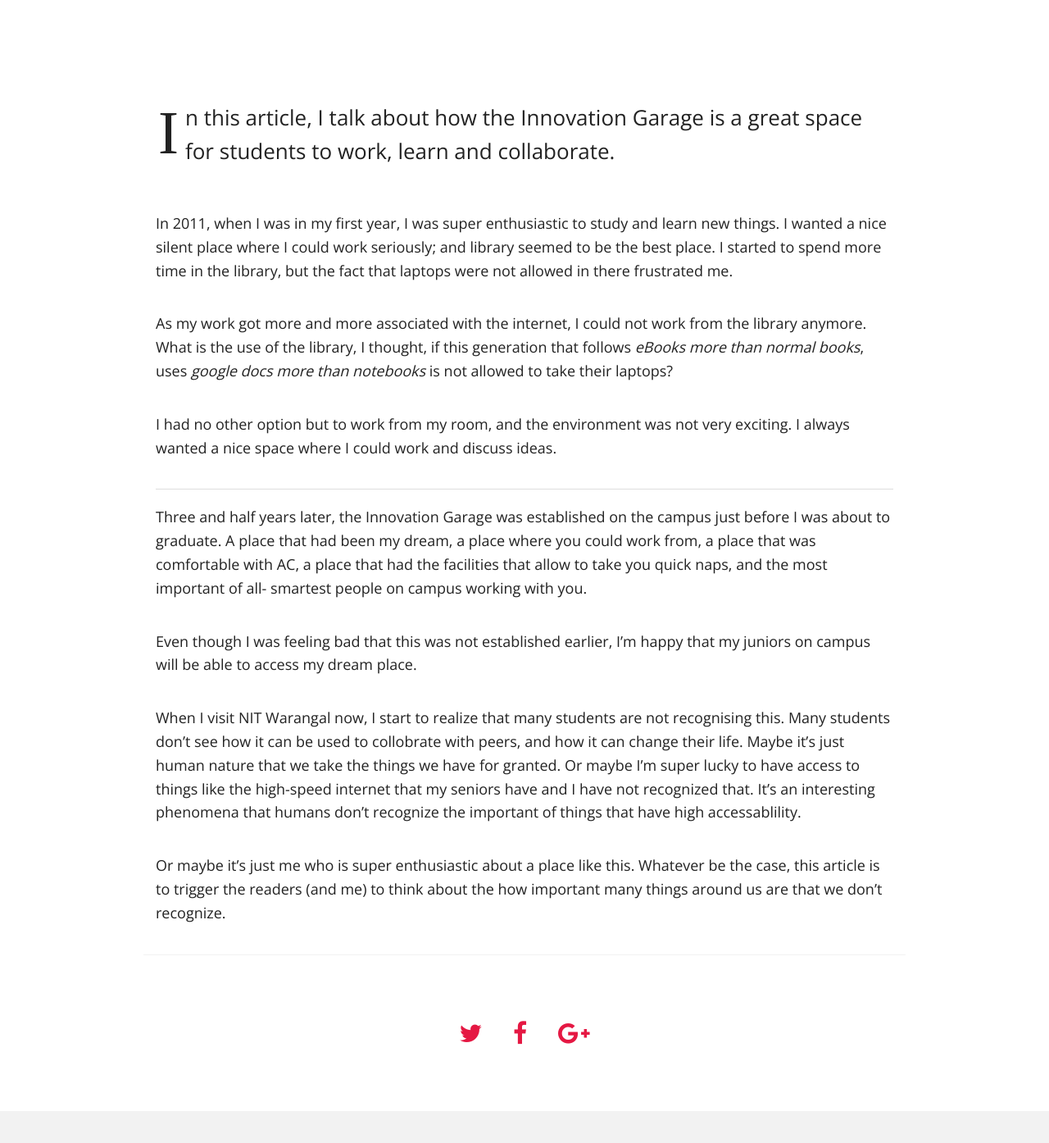
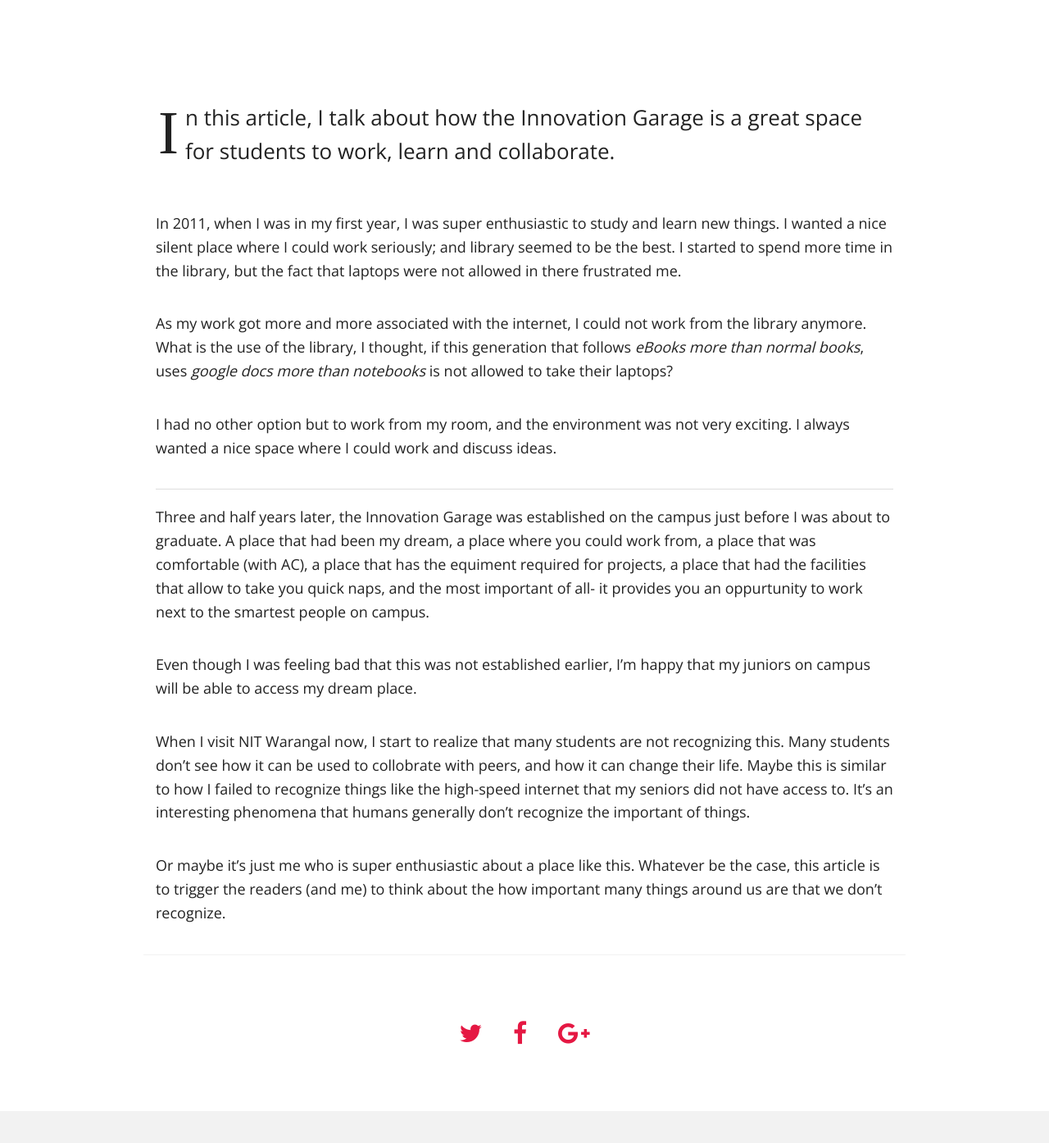
Before and after one commit to psurya1994/psurya1994.github.io, a Jekyll site: the page built from _posts/2016-03-21-how-ig-is-helping-nitw.md, in a window 1280 px wide and 1400 px high, scrolled down 483 px. Shown: the top 1394 px of the window at 82% size. Built offline with Jekyll 4.4.1, drawn with Linux system fonts in a browser that asks for light colours; nearby versions of some CDN libraries; comment, search, counter and statistics services are not loaded.

Commit message:
updates.

```diff
--- a/_posts/2016-03-21-how-ig-is-helping-nitw.md
+++ b/_posts/2016-03-21-how-ig-is-helping-nitw.md
@@ -23,10 +23,10 @@ I had no other option but to work from my room, and the environment was not very
 
 -----
 
-Three and half years later, the Innovation Garage was established on the campus just before I was about to graduate. A place that had been my dream, a place where you could work from, a place that was comfortable with AC, a place that had the facilities that allow to take you quick naps, and the most important of all- smartest people on campus working with you.
+Three and half years later, the Innovation Garage was established on the campus just before I was about to graduate. A place that had been my dream, a place where you could work from, a place that was comfortable (with AC), a place that has the equiment required for projects, a place that had the facilities that allow to take you quick naps, and the most important of all- it provides you an oppurtunity to work next to the smartest people on campus.
 
 Even though I was feeling bad that this was not established earlier, I'm happy that my juniors on campus will be able to access my dream place.
 
-When I visit NIT Warangal now, I start to realize that many students are not recognising this. Many students don't see how it can be used to collobrate with peers, and how it can change their life. Maybe it's just human nature that we take the things we have for granted. Or maybe I'm super lucky to have access to things like the high-speed internet that my seniors have and I have not recognized that. It's an interesting phenomena that humans don't recognize the important of things that have high accessablility.
+When I visit NIT Warangal now, I start to realize that many students are not recognizing this. Many students don't see how it can be used to collobrate with peers, and how it can change their life. Maybe this is similar to how I failed to recognize things like the high-speed internet that my seniors did not have access to. It's an interesting phenomena that humans generally don't recognize the important of things.
 
 Or maybe it's just me who is super enthusiastic about a place like this. Whatever be the case, this article is to trigger the readers (and me) to think about the how important many things around us are that we don't recognize.
```
Also changed, not shown: other parts of _posts/2016-03-21-how-ig-is-helping-nitw.md (+1 -1 lines).
